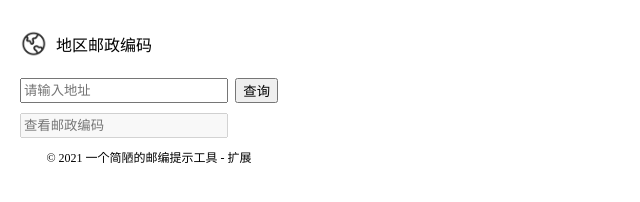
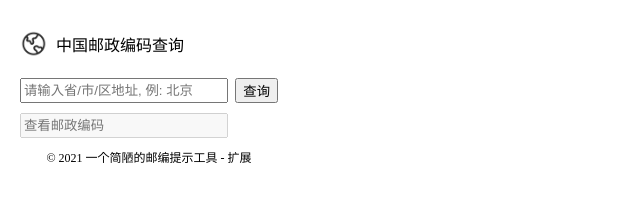
Before and after one commit to Gong-XoX/automatic-access-to-zip-codes, a browser extension: page pages/index.html in a window 1280 px wide. Shown: the whole page, without its empty margins (0-640 px from the left). Drawn offline with nearby package versions, Linux system fonts and the light colour scheme.

Commit message:
修改提示信息

```diff
--- a/pages/index.html
+++ b/pages/index.html
@@ -12,11 +12,11 @@
   <body>
     <header class="title">
       <img src="../icons/icon.png" alt="">
-      <span class="title-content">地区邮政编码</span>
+      <span class="title-content">中国邮政编码查询</span>
     </header>
     <div class="content">
       <div class="mt10 mb10 clearfix">
-        <input class="address fl" placeholder="请输入地址"><button class="query-btn fr">查询</button>
+        <input class="address fl" placeholder="请输入省/市/区地址, 例: 北京"><button class="query-btn fr">查询</button>
         <input disabled class="zipCode mt10" placeholder="查看邮政编码">
       </div>
     </div>
```
